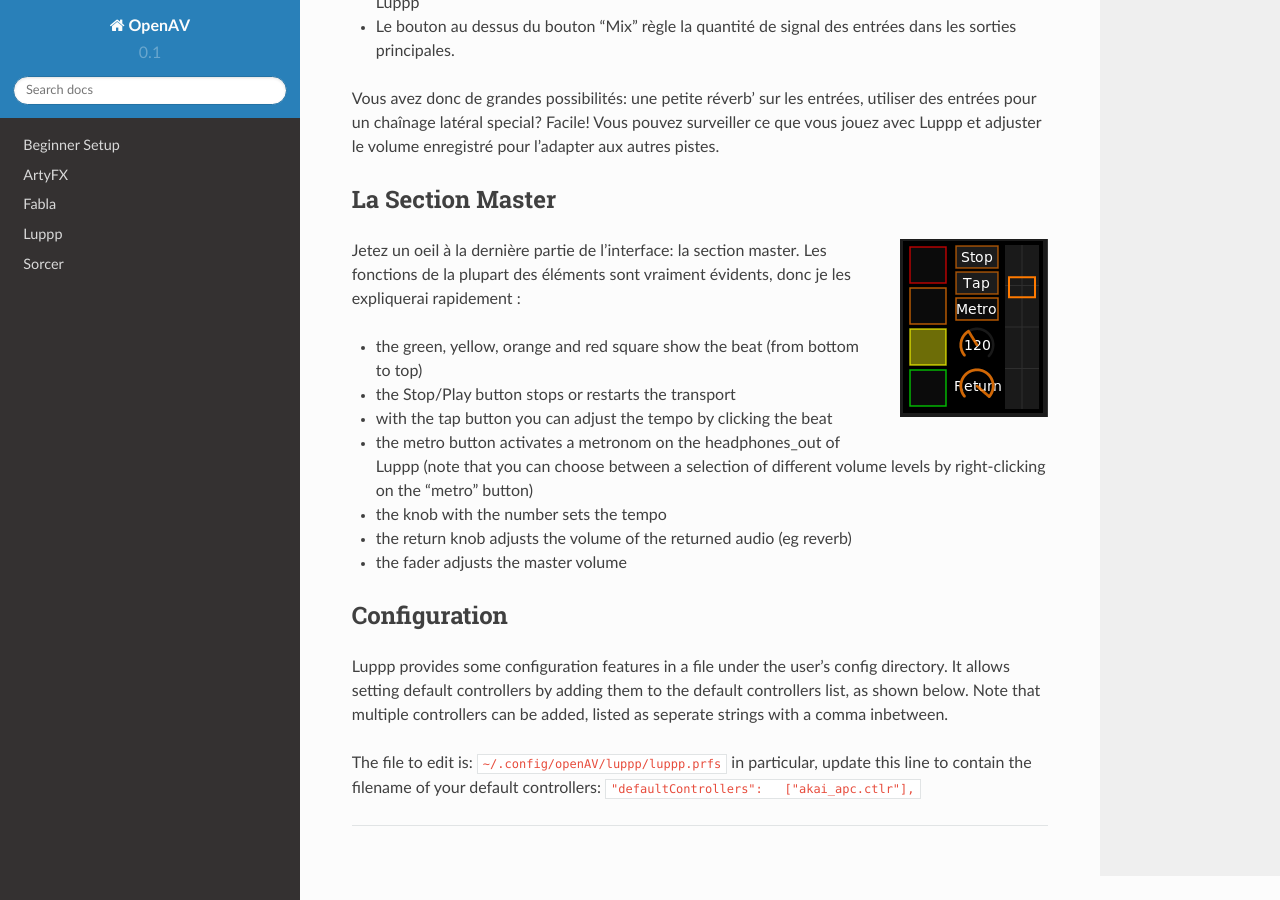
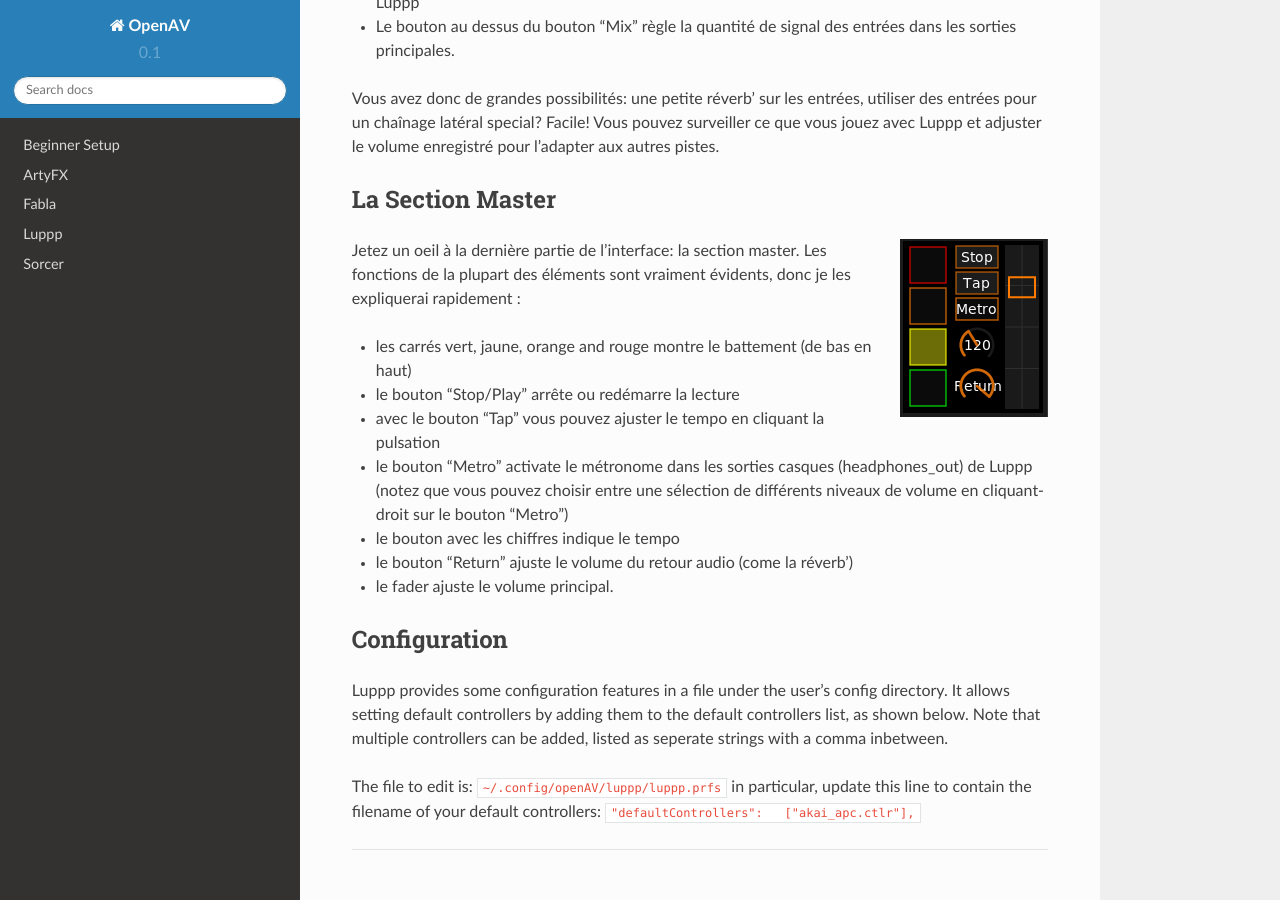
Before and after one commit to openAVproductions/openAV-manual, a Sphinx documentation site: the page built from source/fr-luppp.rst, in a window 1280 px wide and 900 px high, scrolled down 5251 px. Built offline with Sphinx 7.4.7 and the Read the Docs theme 2.0.0, drawn with Linux system fonts in a browser that asks for light colours.

Commit message:
Update fr-luppp.rst

```diff
--- a/source/fr-luppp.rst
+++ b/source/fr-luppp.rst
@@ -159,13 +159,13 @@
 Jetez un oeil à la dernière partie de l'interface: la section master. Les fonctions de la plupart des éléments
 sont vraiment évidents, donc je les expliquerai rapidement :
 
-* the green, yellow, orange and red square show the beat (from bottom to top)
-* the Stop/Play button stops or restarts the transport
-* with the tap button you can adjust the tempo by clicking the beat
-* the metro button activates a metronom on the headphones_out of Luppp (note that you can choose between a selection of different volume levels by right-clicking on the "metro" button)
-* the knob with the number sets the tempo
-* the return knob adjusts the volume of the returned audio (eg reverb)
-* the fader adjusts the master volume
+* les carrés vert, jaune, orange and rouge montre le battement (de bas en haut)
+* le  bouton "Stop/Play" arrête ou redémarre la lecture
+* avec le bouton "Tap" vous pouvez ajuster le tempo en cliquant la pulsation
+* le bouton "Metro" activate le métronome dans les sorties casques (headphones_out) de Luppp (notez que vous pouvez choisir 	  entre une sélection de différents niveaux de volume en cliquant-droit sur le bouton "Metro")
+* le bouton avec les chiffres indique le tempo
+* le bouton "Return" ajuste le volume du retour audio (come la réverb')
+* le fader ajuste le volume principal.
 
 Configuration
 =============
```
